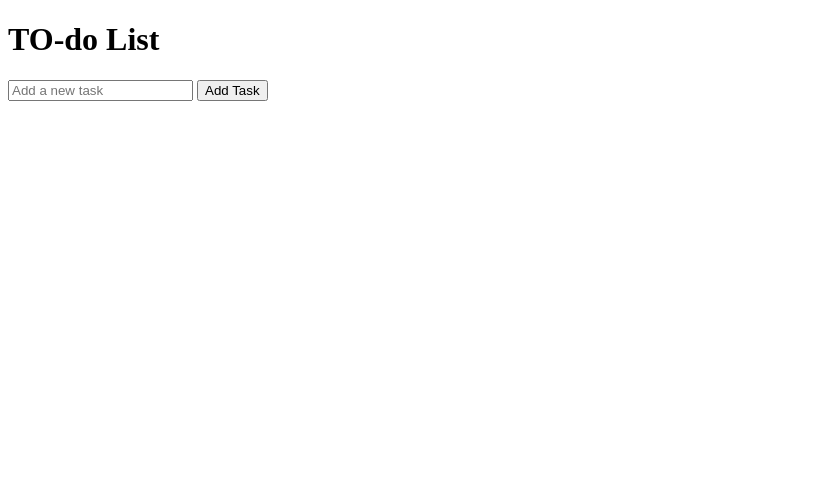
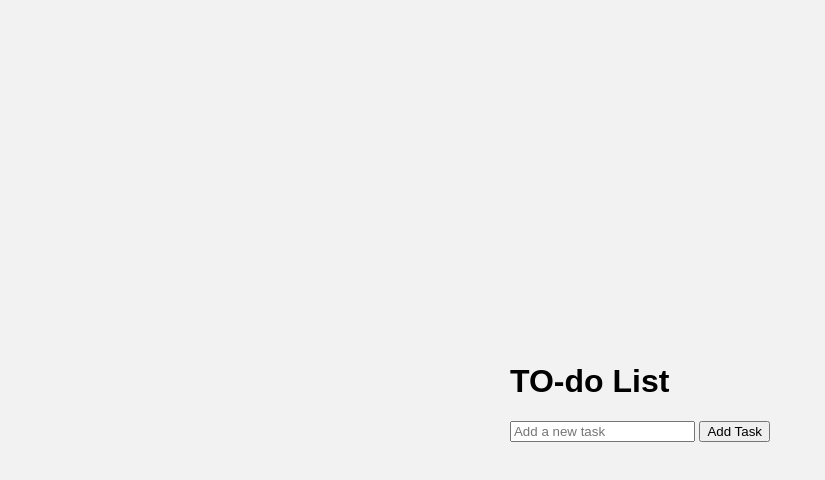
Before and after one commit to Rimsha773/Demo-projects, a plain HTML site: page index.html in a window 1280 px wide. Shown: the whole page, without its empty margins (0-825 px from the left). Drawn offline with Linux system fonts and the light colour scheme.

Commit message:
link style and java files

```diff
--- a/index.html
+++ b/index.html
@@ -4,6 +4,7 @@
     <meta charset="UTF-8">
     <meta name="viewport" content="width=device-width, initial-scale=1.0">
     <title>TO-DO List </title>
+    <link rel="stylesheet" href="style.css">
 </head>
 <body>
     <div class="container">
@@ -15,4 +16,5 @@
         <ul id="taskList"></ul>
     </div>
 </body>
+<script src="code.js"></script>
 </html>
--- a/style.css
+++ b/style.css
@@ -0,0 +1,9 @@
+body{
+    font-family: Arial, Helvetica, sans-serif;
+    display: flex;
+    justify-content: center;
+    align-items: center;
+    height: 100vh;
+    margin:0;
+    background-color: #f2f2f2;
+}
```
